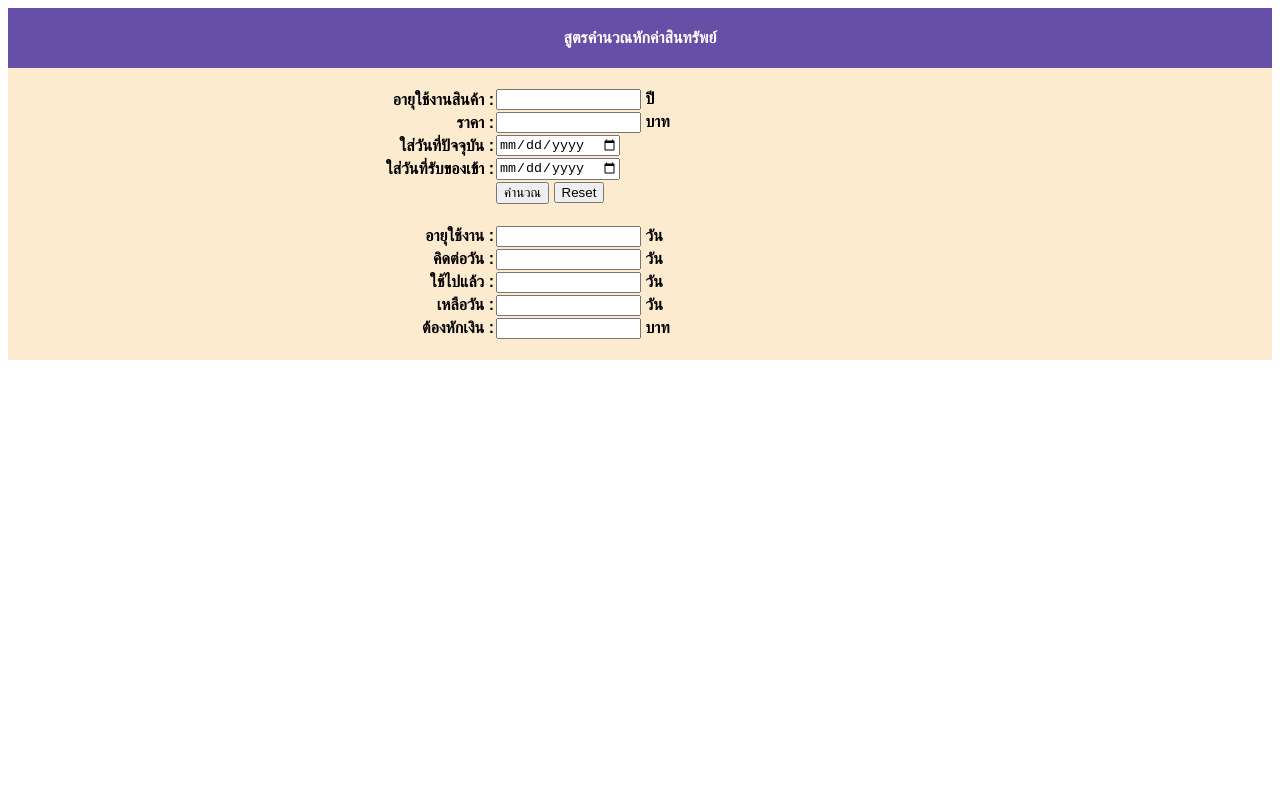
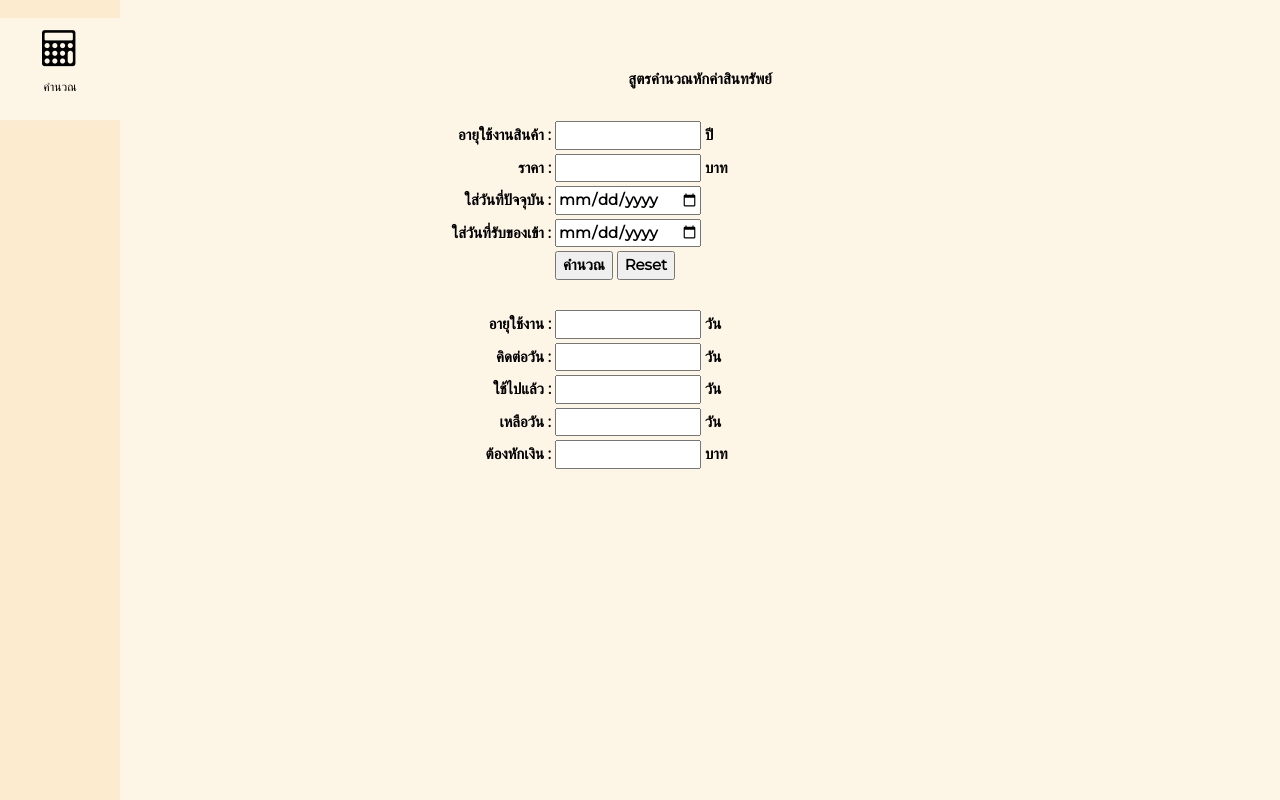
Before and after one commit to scs-nut/nut, a plain HTML site: page index.html in a window 1280 px wide. Drawn offline with nearby package versions, Linux system fonts and the light colour scheme.

Commit message:
Update index.html

```diff
--- a/index.html
+++ b/index.html
@@ -1,19 +1,55 @@
+<!DOCTYPE html>
+<html>
+  <head>
+    <title>NUT Finance Creator</title>
+    <meta charset="UTF-8">
+    <meta name="viewport" content="width=device-width, initial-scale=1">
+    <link rel="stylesheet" href="https://www.w3schools.com/w3css/4/w3.css">
+    <link rel="stylesheet" href="https://fonts.googleapis.com/css?family=Montserrat">
+    <link rel="stylesheet" href="https://cdnjs.cloudflare.com/ajax/libs/font-awesome/4.7.0/css/font-awesome.min.css">
+    <style>
+
+    body, h1,h2,h3,h4,h5,h6 {font-family: "Montserrat", sans-serif}
+    .w3-row-padding img {margin-bottom: 12px}
+    /* Set the width of the sidebar to 120px */
+    .w3-sidebar {width: 120px;background: #FDEBD0;}
+    /* Add a left margin to the "page content" that matches the width of the sidebar (120px) */
+    #main {margin-left: 120px}
+    /* Remove margins from "page content" on small screens */
+    @media only screen and (max-width: 600px) {#main {margin-left: 0}}
+    </style>
+  </head>
+<body class="w3-sand">
+
+<!-- Icon Bar (Sidebar - hidden on small screens) -->
+<nav class="w3-sidebar w3-bar-block w3-small w3-hide-small w3-center">
+  <!-- Avatar image in top left corner -->
+  <img src="" style="width:100%">
+  <a href="#" class="w3-bar-item w3-button w3-padding-large w3-sand">
+    <i class="fa fa-calculator w3-xxlarge"></i>
+    <p>คำนวณ</p>
+  </a>
+</nav>
+
+<!-- Navbar on small screens (Hidden on medium and large screens) -->
+<div class="w3-top w3-hide-large w3-hide-medium" id="myNavbar">
+  <div class="w3-bar w3-black w3-opacity w3-hover-opacity-off w3-center w3-small">
+    <a href="#" class="w3-bar-item w3-button" style="width:25% !important">คำนวณ</a>
+  </div>
+</div>
+
+<!-- Page Content -->
+<div class="w3-padding-large" id="main">
+  <!-- Header/Home -->
 <html>
 <head>
-<style>
-	body, h1,h2,h3,h4,h5,h6 {font-family: "Montserrat", sans-serif}
-	table, th, td {
-  		border: 0px solid black;
-  		border-collapse: collapse;
-	}
-</style>
 <title>NUT Finance Creator</title>
 </head>
 <body>
 <script language="javascript">
 function fncCal()
 {
-    var a1 = parseInt(form1.txtVol1.value);
+	var a1 = parseInt(form1.txtVol1.value);
     var a2 = 0;
     a2 = (a1*365);
     form1.txtVol5.value = a2;
@@ -40,65 +76,69 @@ function fncCal()
 <form action="page.cgi" method="post" name="form1">
     <table style="width:100%">
         <tr>
-            <th align="center" colspan="2" style="background-color: #674ea7">&nbsp;</th>
+            <th>&nbsp;</th>
+            <th>&nbsp;</th>
         </tr>
         <tr>
-        <th align="center" colspan="2" style="background-color: #674ea7"><p style="color:white;">สูตรคำนวณหักค่าสินทรัพย์</p></th>
+            <th>&nbsp;</th>
+            <th>&nbsp;</th>
         </tr>
         <tr>
-            <th align="center" colspan="2" style="background-color: #674ea7">&nbsp;</th>
+        <th align="center" colspan="2">สูตรคำนวณหักค่าสินทรัพย์</th>
         </tr>
-        <tr style="background-color: #FDEBD0">
-            <th align="center" colspan="2">&nbsp;</th>
+        <tr>
+            <th>&nbsp;</th>
+            <th>&nbsp;</th>
         </tr>
-        <tr style="background-color: #FDEBD0">
-            <th align="right" >อายุใช้งานสินค้า : </th>
+        <tr>
+            <th align="right">อายุใช้งานสินค้า : </th>
             <th align="left"><input name="txtVol[]" id="txtVol1" type="text" size="15"> ปี <br></th>
         </tr>
-        <tr style="background-color: #FDEBD0">
+        <tr>
             <th align="right">ราคา : </th>
             <th align="left"><input name="txtVol[]" id="txtVol2" type="text" size="15"> บาท <br></th>
         </tr>
-        <tr style="background-color: #FDEBD0">
+        <tr>
             <th align="right">ใส่วันที่ปัจจุบัน : </th>
             <th align="left"><input name="txtVol[]" id="txtVol3" type="date"><br></th>
-        <tr style="background-color: #FDEBD0">
+        <tr>
             <th align="right">ใส่วันที่รับของเข้า : </th>
             <th align="left"><input name="txtVol[]" id="txtVol4" type="date"><br></th>
         </tr>
-        <tr style="background-color: #FDEBD0">
+        <tr>
             <th align="right">&nbsp;</th>
             <th align="left"><input name="btnCal" type="button" value="คำนวณ" OnClick="JavaScript:fncCal();">&nbsp;<input type="reset"></th>
         </tr>
-        <tr style="background-color: #FDEBD0">
+        <tr>
             <th>&nbsp;</th>
             <th>&nbsp;</th>
         </tr>
-        <tr style="background-color: #FDEBD0">
+        <tr>
             <th align="right">อายุใช้งาน : </th>
             <th align="left"><input name="txtVol[]" id="txtVol5" type="text" size="15"> วัน <br></th>
         </tr>
-        <tr style="background-color: #FDEBD0">
+        <tr>
             <th align="right">คิดต่อวัน : </th>
             <th align="left"><input name="txtVol[]" id="txtVol6" type="text" size="15"> วัน <br></th>
         </tr>
-        <tr style="background-color: #FDEBD0">
+        <tr>
             <th align="right">ใช้ไปแล้ว : </th>
             <th align="left"><input name="txtVol[]" id="txtVol7" type="text" size="15"> วัน <br></th>
         </tr>
-        <tr style="background-color: #FDEBD0">
+        <tr>
             <th align="right">เหลือวัน : </th>
             <th align="left"><input name="txtVol[]" id="txtVol8" type="text" size="15"> วัน <br></th>
         </tr>
-        <tr style="background-color: #FDEBD0">
+        <tr>
             <th align="right">ต้องหักเงิน : </th>
             <th align="left"><input name="txtVol[]" id="txtVol9" type="text" size="15" style="color:red;"> บาท <br></th>
-        </tr>
-        <tr style="background-color: #FDEBD0">
-            <th align="center" colspan="2">&nbsp;</th>
         </tr>
     </table>
 </form>
 </center>
 </body>
 </html>
+</div>
+
+</body>
+</html>
```
